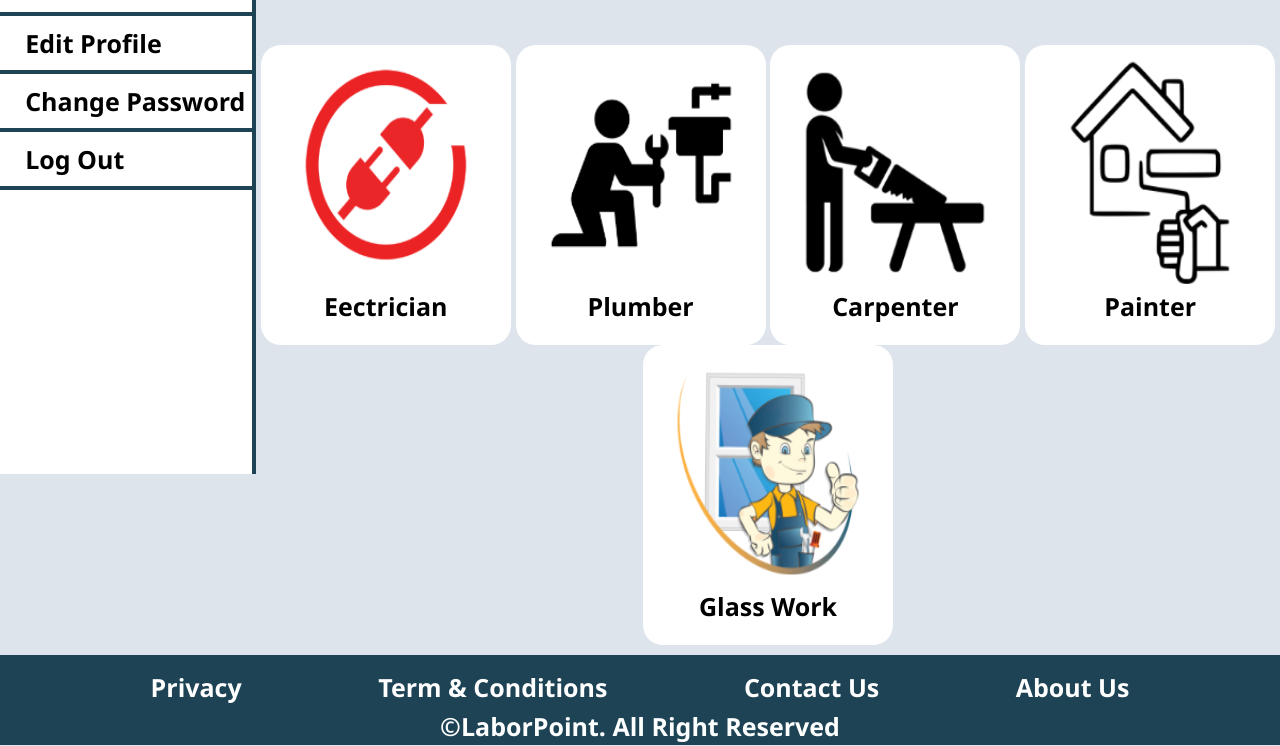
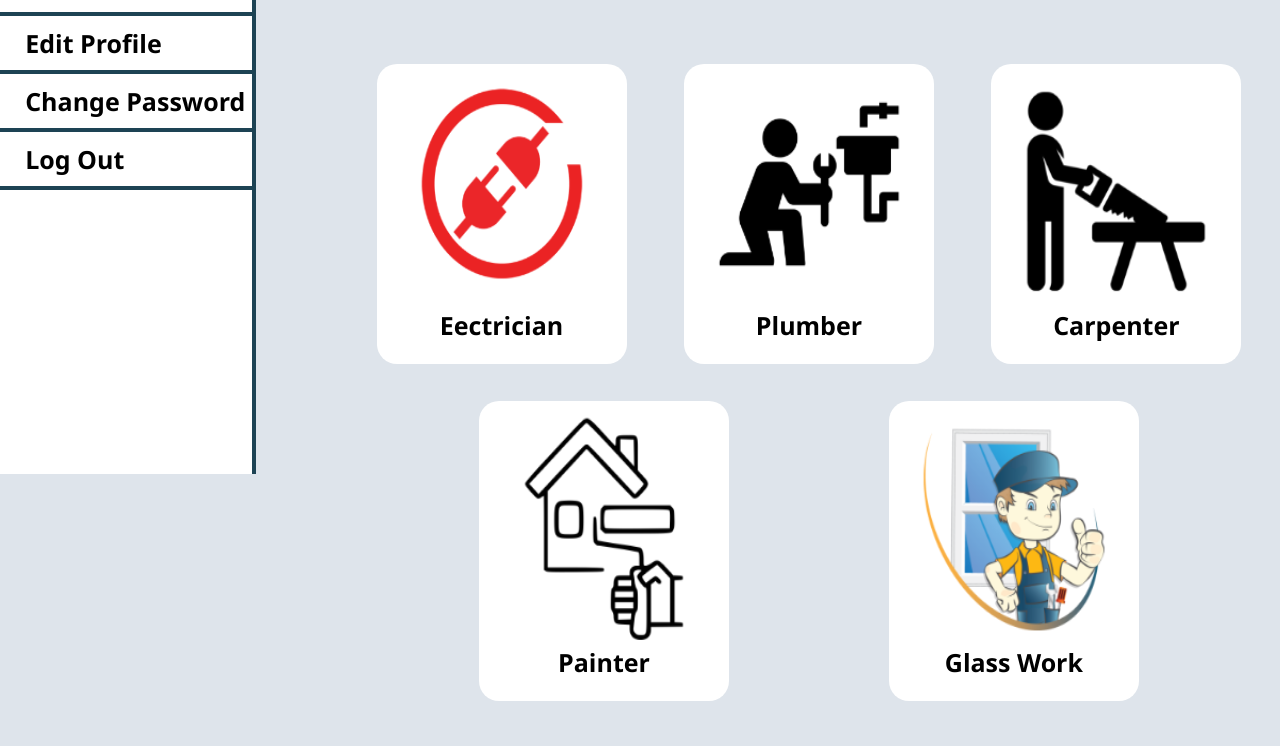
Before and after one commit to irfanfarhat/LaborPoint, a plain HTML site: page HTML/Home_Page.html in a window 1280 px wide. Shown: the part 416-1162 px from the top of the page. Drawn offline with Linux system fonts and the light colour scheme.

Commit message:
category items fixed

```diff
--- a/STYLE/HL_style.css
+++ b/STYLE/HL_style.css
@@ -250,6 +250,8 @@ h2{
     justify-content: space-evenly;
     align-items: center;
     text-align: center;
+    margin-bottom: 5%;
+    padding-left: 8%;
 }
 /* items class */
 .items{
@@ -257,6 +259,7 @@ h2{
     height: 300px;
     width: 250px;
     border-radius: 20px;
+    margin: 2%;
 }
 /* CATEGORIES IMAGES */
 .items img{
@@ -283,7 +286,7 @@ footer{
     width: 100%;
     height: 90px;
     color: #FDFEFE;
-    position: absolute;
+    position: relative;
     z-index: 20;
     bottom: 0;
 }
```
